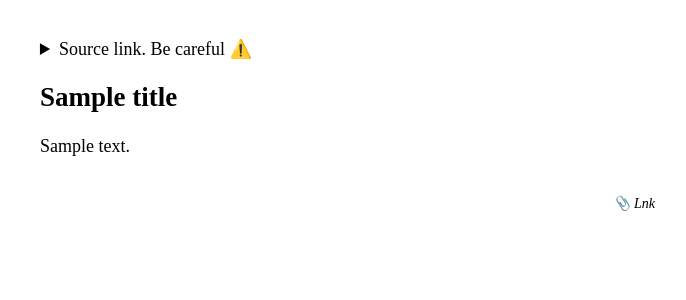
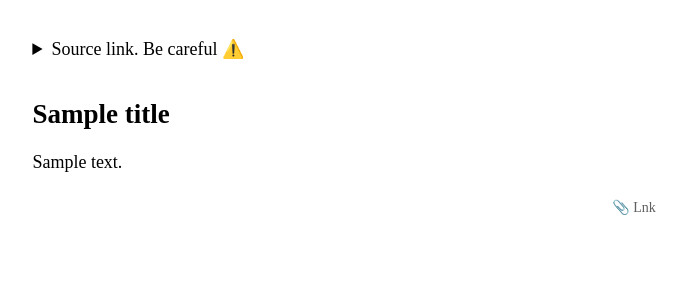
Before and after one commit to antavik/lnk, a Python web app: template app/templates/html.html in a window 1280 px wide. Shown: the top 300 px of the page, without its empty margins (6-692 px from the left). Run offline with Jinja, Linux system fonts and the light colour scheme; the template is opened without the code that fills it: most values are stand-ins (such as "Sample title", 1, 10 or a date in 2020).

Commit message:
change templates struct

```diff
--- a/app/templates/base.html
+++ b/app/templates/base.html
@@ -15,28 +15,49 @@
       height: 100%;
       width: 100%;
     }
+    table {
+      table-layout: fixed;
+    }
     summary {
       cursor: default;
     }
-    footer {
-      font-size: 14px;
-      font-style: italic;
-      text-align: center;
-      margin-bottom: 3%;
-    }
-    .main-content {
-      width: 70%;
+    .base {
       margin-top: 3%;
       margin-left: 3%;
+      font-size: 18px;
+    }
+    .content {
+      width: 70%;
+    }
+    .footer {
+      font-size: 14px;
+      text-align: center;
+      color: #606060;
+      margin-top: 2%;
       margin-bottom: 3%;
-      font-size: 18px;
     }
   </style>
 </head>
-<body>
-  <div class="main-content">{% block content %}{% endblock %}</div>
-  <footer>
-    <p>📎 Lnk</p>
-  </footer>
+<body topmargin="0" bottommargin="0" leftmargin="0" rightmargin="0" text="#000000">
+  <table cols="1" height="0" width="100%" cellspacing="0" cellpadding="0" border="0">
+    <tbody>
+      <tr>
+        <td>
+          <div class="base">
+            <details>
+              <summary>Source link. Be careful ⚠️</summary>
+              <a href="{{ url }}" target="_blank" rel="noopener noreferrer">{{ url }}</a>
+            </details>
+          </div>
+        </td>
+      </tr>
+      <tr>
+        <td><div class="base content">{% block content %}{% endblock %}</div></td>
+      </tr>
+      <tr>
+        <td><div class="footer"><p>📎 Lnk</p></div></td>
+      </tr>
+    </tbody>
+  </table>
 </body>
 </html>
--- a/app/templates/empty.html
+++ b/app/templates/empty.html
@@ -1,10 +1,4 @@
 {% extends "base.html" %}
 {% block content %}
-<div class="caution">
-  <details>
-    <summary>Source link. Be careful ⚠️</summary>
-    <a href="{{ url }}" target="_blank" rel="noopener noreferrer">{{ url }}</a>
-  </details>
-</div>
 <div><p>No content</p></div>
 {% endblock %}
--- a/app/templates/html.html
+++ b/app/templates/html.html
@@ -1,11 +1,5 @@
 {% extends "base.html" %}
 {% block content %}
-<div class="caution">
-  <details>
-    <summary>Source link. Be careful ⚠️</summary>
-    <a href="{{ url }}" target="_blank" rel="noopener noreferrer">{{ url }}</a>
-  </details>
-</div>
 <h2>{{ title }}</h2>
 <div>{{ content|safe }}</div>
 {% endblock %}
--- a/app/templates/text.html
+++ b/app/templates/text.html
@@ -1,11 +1,5 @@
 {% extends "base.html" %}
 {% block content %}
-<div class="caution">
-  <details>
-    <summary>Source link. Be careful ⚠️</summary>
-    <a href="{{ url }}" target="_blank" rel="noopener noreferrer">{{ url }}</a>
-  </details>
-</div>
 <h2>{{ title }}</h2>
 <div>{{ textContent }}</div>
 {% endblock %}
```
